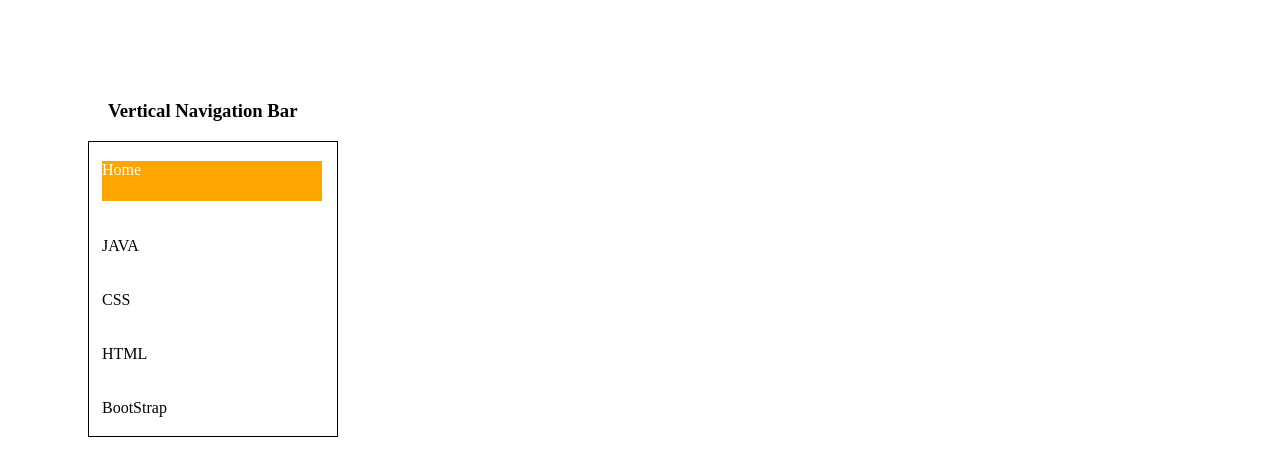
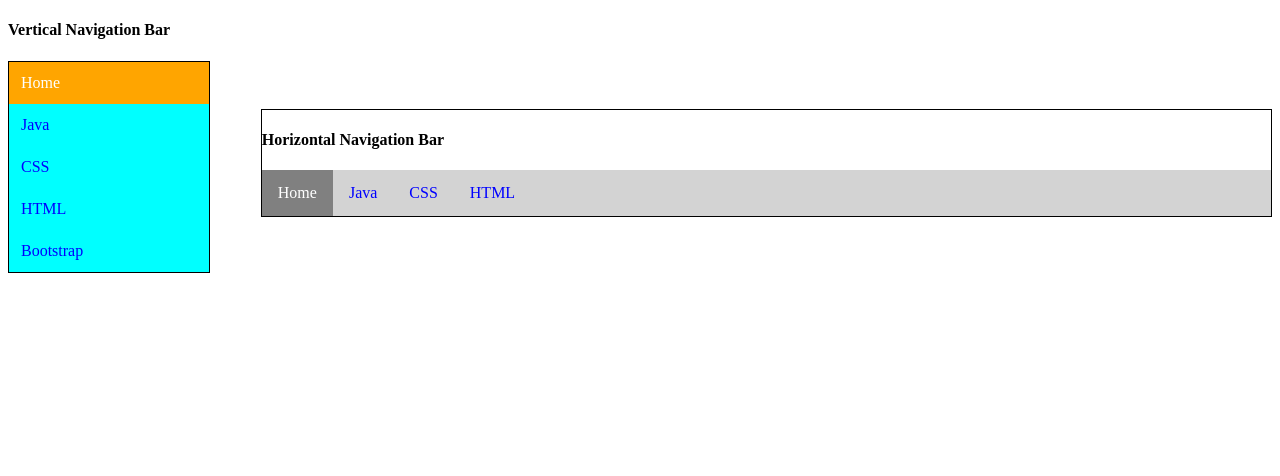
Before and after one commit to vishu3053/MERN_1, a plain HTML site: page task2_css.html in a window 1280 px wide. Drawn offline with Linux system fonts and the light colour scheme.

Commit message:
task2_css.html

```diff
--- a/task2_css.html
+++ b/task2_css.html
@@ -2,39 +2,95 @@
 <html lang="en">
 
 <head>
+
     <meta charset="UTF-8">
     <meta name="viewport" content="width=device-width, initial-scale=1.0">
-    <title>Task 2_css</title>
+    <title>Task 2_CSS</title>
+
+    <style>
+        .vnb {
+            width: 200px;
+        }
+
+        .vnb a {
+            color: blue;
+            display: block;
+            padding: 12px;
+            text-decoration: none;
+            background-color: aqua;
+        }
+
+        .vnb a.home1 {
+            background-color: orange;
+            color: white;
+        }
+
+        .vnb a:hover {
+            background-color: #ccc;
+        }
+
+        ul {
+            list-style-type: none;
+            margin: 0;
+            padding: 0;
+            overflow: hidden;
+            background-color: lightgray;
+        }
+
+        li {
+            float: left;
+        }
+
+        li a {
+            display: block;
+            color: blue;
+            text-align: center;
+            padding: 14px 16px;
+            text-decoration: none;
+        }
+
+        li a:hover {
+            background-color: #ccc;
+        }
+
+        .active {
+            background-color:gray;
+            color:white;
+        }
+        .hnb
+        {
+            margin-left:20%;
+            margin-top: -24%;
+        }
+    </style>
 
 </head>
+
 <body>
+    <div class="nb">
+        <h4>Vertical Navigation Bar</h4>
 
-        <h3 style="margin-top: 100px; margin-left: 100px;">Vertical Navigation Bar</h3>
+        <div class="vnb" style="border: 1px solid black; border-spacing: 10pxś;">
+            <a href="#" class="home1">Home</a>
+            <a href="#">Java</a>
+            <a href="#">CSS</a>
+            <a href="#">HTML</a>
+            <a href="#">Bootstrap</a>
+        </div>
+        <br>
+        <br>
+        <div class="hnb" style="border: 1px solid black; margin-top: -200px;">
+        <h4>Horizontal Navigation Bar</h4>
 
-            <table style="margin-left: 80px; border:1px solid black; width: 250px; height: 200px;">
-
-                <tr>
-                    <td> <p style="margin-left: 10px; background-color: orange; height: 40px; width: 220px; color: white;"> Home </p> </td>
-                </tr>
-
-                <tr>
-                    <td> <p style="margin-left: 10px;"> JAVA </p> </td>
-                </tr>
-
-                <tr>
-                    <td> <p style="margin-left: 10px;"> CSS </p> </td>
-                </tr>
-
-                <tr>
-                    <td> <p style="margin-left: 10px;"> HTML </p> </td>
-                </tr>
-
-                <tr>
-                    <td> <p style="margin-left: 10px;"> BootStrap </p> </td>
-                </tr>
-
-            </table>
-
+        <ul>
+            <li><a class="active" href="#home">Home</a></li>
+            <li><a href="#news">Java</a></li>
+            <li><a href="#contact">CSS</a></li>
+            <li><a href="#about">HTML</a></li>
+        </ul>
+    </div>
+    </div>
 
 </body>
+
 </html>
```
